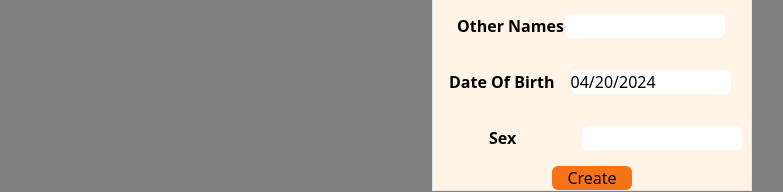
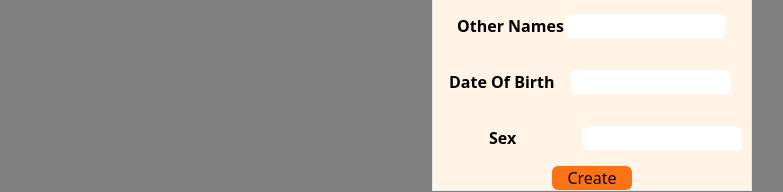
Before and after one commit to maxgate/NINCard, a React (Vite) app: page / in a window 1280 px wide. Both pictures are taken after a click on the button "Generate your NIN". Shown: the part 207-399 px from the top of the page, without its empty margins (48-831 px from the left). Built offline with nearby package versions, Linux system fonts and the light colour scheme.

Commit message:
nin card

```diff
--- a/src/CardInfoForm.jsx
+++ b/src/CardInfoForm.jsx
@@ -8,7 +8,7 @@ import Button from "./Button";
 const CardInfoForm = ({ onAddForm }) => {
   const [surName, setSurName] = useState("");
   const [otherName, setOtherName] = useState("");
-  const [dateOfBirth, setDateOfBirth] = useState(new Date());
+  const [dateOfBirth, setDateOfBirth] = useState("");
   const [sex, setSex] = useState("");
 
   function handleSubmit(e) {
@@ -73,7 +73,7 @@ const CardInfoForm = ({ onAddForm }) => {
         {
           <DatePicker
             selected={dateOfBirth}
-            onChange={(date) => setDateOfBirth(date.target.value)}
+            onChange={(date) => setDateOfBirth(date)}
             className="w-40 mx-auto rounded-md "
           />
         }
```
